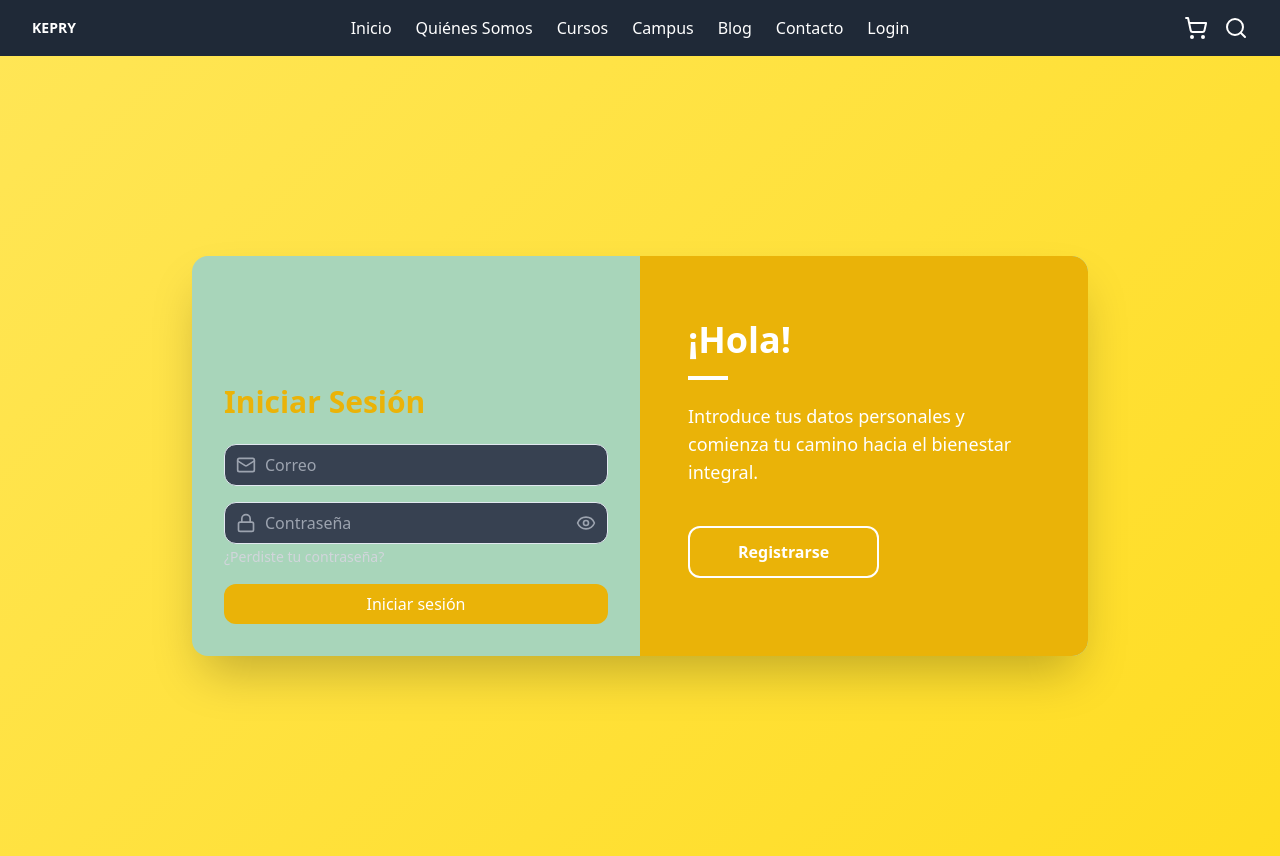
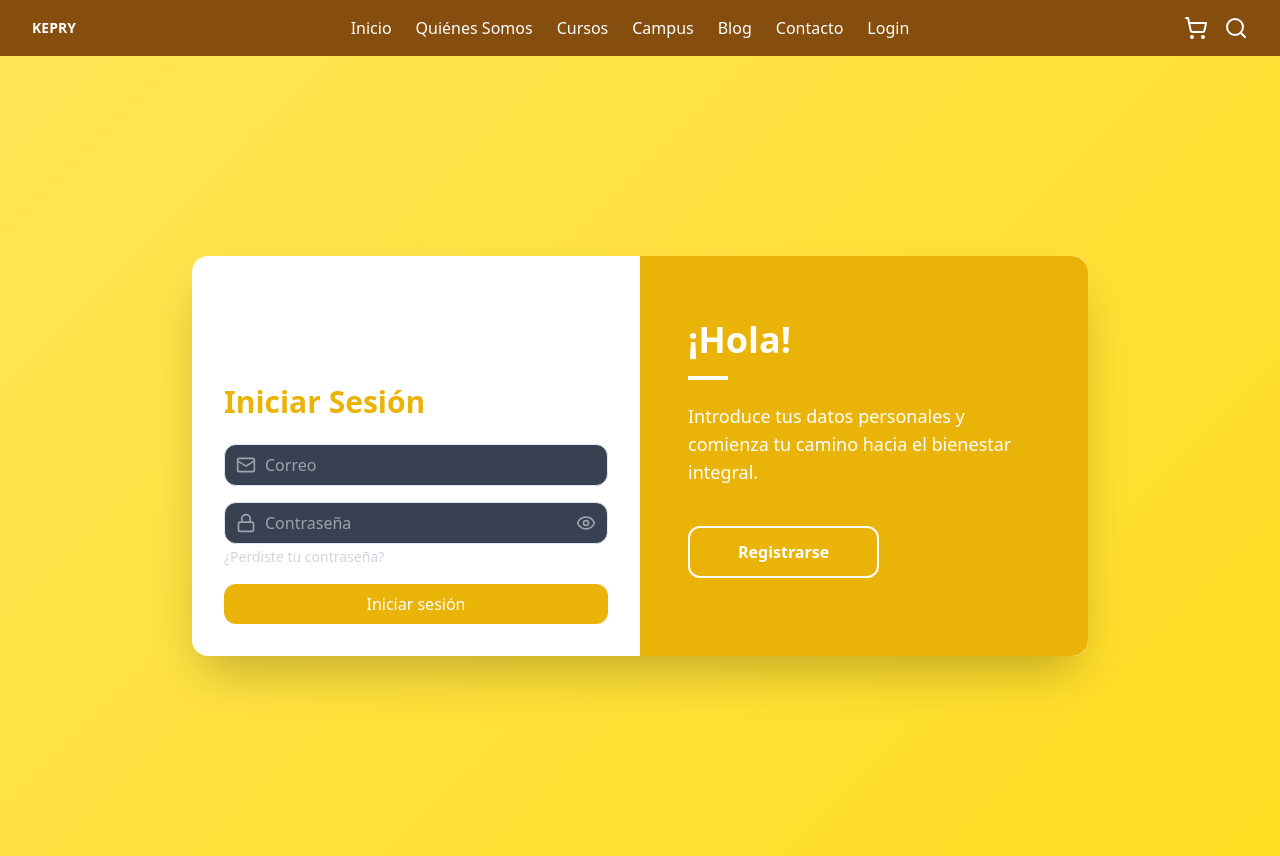
Before and after one commit to demondcn/ProductBootcamp, a Next.js app: page /Apartados/Login in a window 1280 px wide. Built offline with nearby package versions, Linux system fonts and the light colour scheme.

Commit message:
api agregacion4

```diff
--- a/src/components/Login.jsx
+++ b/src/components/Login.jsx
@@ -83,7 +83,7 @@
         animation: 'gradientAnimation 15s ease infinite',
       }}
     >
-      <div className="bg-[#A8D5BA] rounded-2xl shadow-2xl flex w-full max-w-4xl overflow-hidden">
+      <div className="bg-white rounded-2xl shadow-2xl flex w-full max-w-4xl overflow-hidden">
         <motion.div
           className="w-1/2 p-8 relative"
           initial={{ x: isLogin ? 0 : '100%' }}
--- a/src/components/header.jsx
+++ b/src/components/header.jsx
@@ -5,7 +5,7 @@
   const router = useRouter(); // Inicializa el router
 
   return (
-    <header className="bg-gray-800 w-full shadow-sm">
+    <header className="bg-yellow-800 w-full shadow-sm">
       <div className="max-w-7xl mx-auto px-4 sm:px-6 lg:px-8 py-4 flex items-center justify-between">
         <div className="flex items-center space-x-4">
           {/* <img
```
